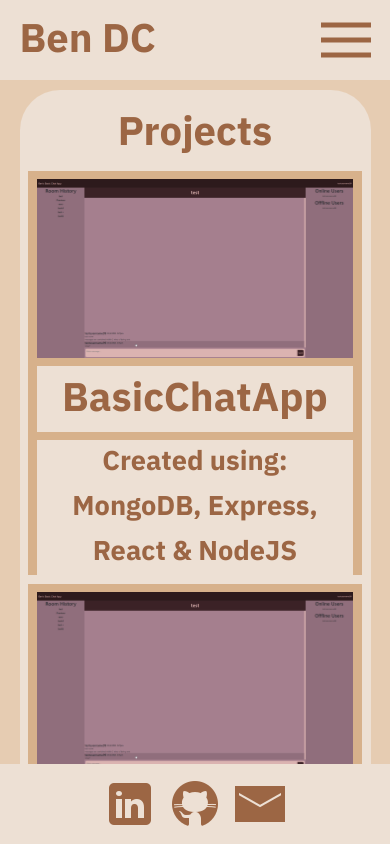
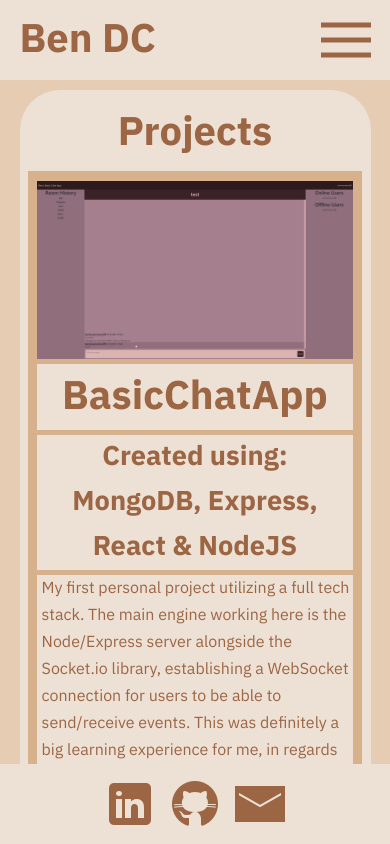
Before and after one commit to bendecruz745/BenDCHomePageV2, a React (Create React App) app: page /Projects in a window 390 px wide. Built offline with nearby package versions, Linux system fonts and the light colour scheme.

Commit message:
project page baseline complete (mobile view) media query fixing next

```diff
--- a/src/components/ProjectCards.js
+++ b/src/components/ProjectCards.js
@@ -28,6 +28,9 @@ function ProjectCards({ projectInfo }) {
             })}
           </h2>
         </div>
+        <div className="project-card-main-text-container text-bg">
+          <p>{projectInfo["body"]}</p>
+        </div>
       </div>
     </div>
   );
--- a/src/css/Projects.css
+++ b/src/css/Projects.css
@@ -32,7 +32,7 @@
   background-color: #d7b18b;
   width: 95%;
   margin-left: 2.5%;
-  margin-bottom: 2.5%;
+  margin-bottom: 5px;
   transition: ease all 0.5s;
   display: flex;
   flex-direction: column;
@@ -42,19 +42,19 @@
   height: fit-content;
   width: 95%;
   margin-left: 2.5%;
-  margin-top: 2.5%;
+  margin-top: 5px;
 }
 
 .project-preview-img {
   width: 95%;
-  margin-top: 2.5%;
+  margin-top: 10px;
   margin-left: 2.5%;
   display: block;
 }
 
 .project-card-main-container {
   width: 95%;
-  margin-top: 2.5%;
+  margin-top: 5px;
   margin-left: 2.5%;
 }
 
@@ -67,7 +67,7 @@
 }
 
 .project-card-techused-container {
-  margin-top: 2.5%;
+  margin-top: 5px;
 }
 
 .project-card-techused-container h2 {
@@ -77,3 +77,16 @@
   text-align: center;
   color: #9c6644;
 }
+
+.project-card-main-text-container {
+  margin-top: 5px;
+  margin-bottom: 10px;
+}
+
+.project-card-main-text-container p {
+  margin: 0;
+  padding-left: 5px;
+  font-family: IBM-Plex-Sans-Thai;
+  font-size: 1rem;
+  color: #9c6644;
+}
```
